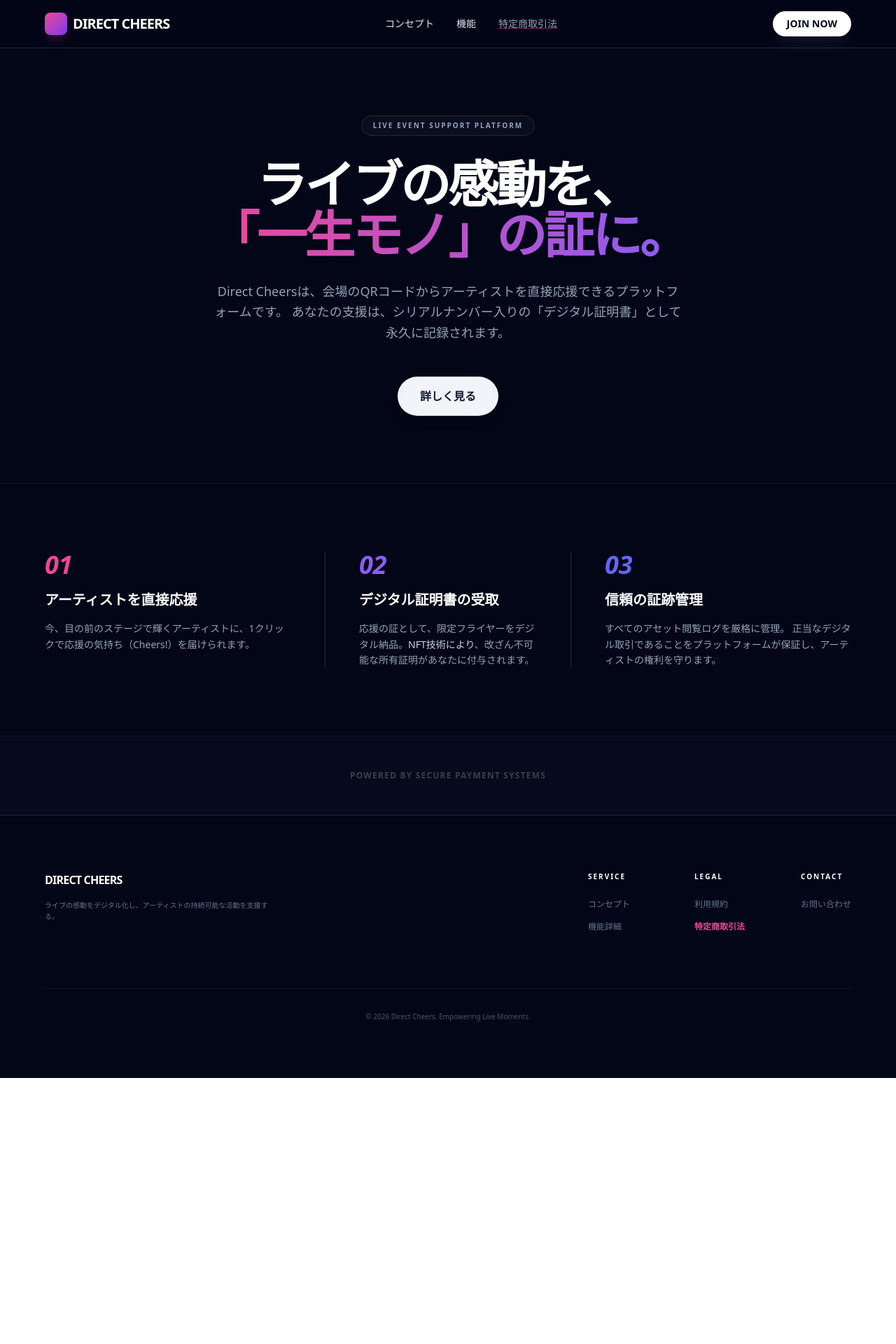
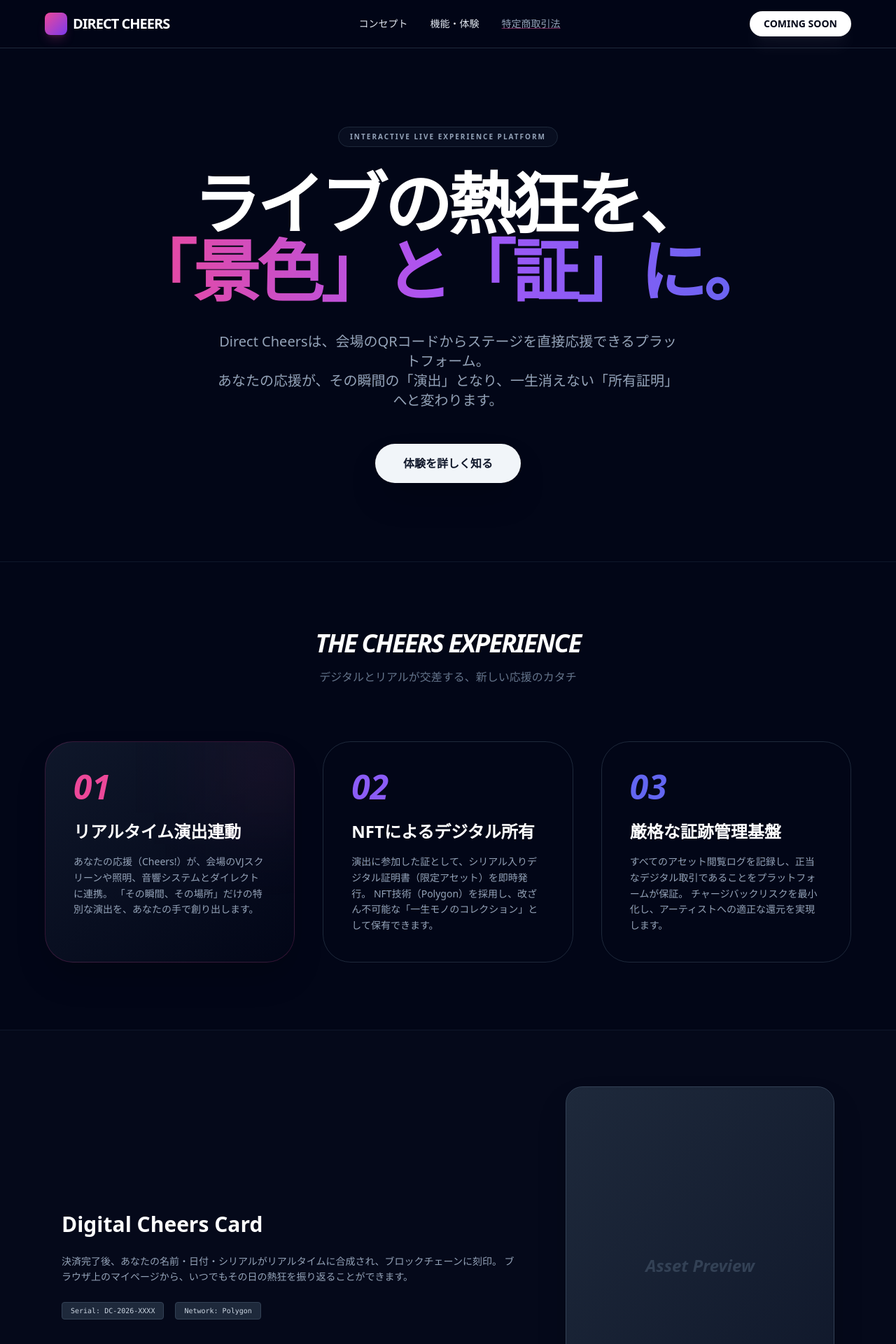
Before and after one commit to spacemindhiro/direct-cheers, a Next.js app: page / in a window 1280 px wide. Shown: the top 1920 px of the page at 70% size. Before the commit the page ends 1540 px from the top, so only its background shows below. Built offline with nearby package versions, Linux system fonts and the light colour scheme.

Commit message:
トップページに演出連携を追加

```diff
--- a/app/page.tsx
+++ b/app/page.tsx
@@ -4,7 +4,7 @@ import Link from 'next/link';
 export default function LandingPage() {
   return (
     <div className="min-h-screen bg-slate-950 text-slate-200 font-sans selection:bg-pink-500/30">
-      {/* --- Navigation --- */}
+      {/* --- Navigation: 審査官への信頼の入り口 --- */}
       <nav className="sticky top-0 z-50 backdrop-blur-md bg-slate-950/80 border-b border-slate-800 px-6 py-4">
         <div className="max-w-6xl mx-auto flex justify-between items-center">
           <Link href="/" className="flex items-center gap-2 group">
@@ -14,75 +14,84 @@ export default function LandingPage() {
 
           <div className="hidden md:flex gap-8 text-sm font-medium">
             <Link href="#concept" className="hover:text-pink-500 transition-colors">コンセプト</Link>
-            <Link href="#features" className="hover:text-pink-500 transition-colors">機能</Link>
+            <Link href="#features" className="hover:text-pink-500 transition-colors">機能・体験</Link>
             <Link href="/law" className="text-slate-400 hover:text-white underline decoration-pink-500/50 transition-colors">
               特定商取引法
             </Link>
           </div>
 
-          <button className="bg-white text-slate-950 px-5 py-2 rounded-full text-sm font-bold hover:bg-pink-500 hover:text-white transition-all shadow-xl shadow-white/5">
-            JOIN NOW
-          </button>
+          <div className="flex items-center gap-4">
+            <button className="bg-white text-slate-950 px-5 py-2 rounded-full text-sm font-bold hover:bg-pink-500 hover:text-white transition-all shadow-xl shadow-white/5">
+              COMING SOON
+            </button>
+          </div>
         </div>
       </nav>
 
-      {/* --- Hero Section: 熱狂と体験をメインに --- */}
-      <section id="concept" className="relative py-24 px-6 overflow-hidden border-b border-slate-900">
+      {/* --- Hero Section: 熱狂を一生モノにする --- */}
+      <section id="concept" className="relative py-28 px-6 overflow-hidden border-b border-slate-900">
         <div className="absolute top-0 left-1/2 -translate-x-1/2 w-[1000px] h-[600px] bg-pink-500/5 blur-[120px] rounded-full -z-10" />
 
-        <div className="max-w-4xl mx-auto text-center">
+        <div className="max-w-5xl mx-auto text-center">
           <span className="inline-block px-4 py-1.5 rounded-full border border-slate-800 text-slate-400 text-[10px] font-bold tracking-[0.2em] uppercase mb-8 bg-slate-900/50">
-            Live Event Support Platform
+            Interactive Live Experience Platform
           </span>
-          <h2 className="text-5xl md:text-7xl font-black mb-8 tracking-tighter text-white leading-[1.1]">
-            ライブの感動を、<br />
-            <span className="bg-gradient-to-r from-pink-500 to-violet-500 bg-clip-text text-transparent">
-              「一生モノ」の証に。
+          <h2 className="text-5xl md:text-8xl font-black mb-10 tracking-tighter text-white leading-[1.05]">
+            ライブの熱狂を、<br />
+            <span className="bg-gradient-to-r from-pink-500 via-purple-500 to-indigo-500 bg-clip-text text-transparent">
+              「景色」と「証」に。
             </span>
           </h2>
-          <p className="text-lg text-slate-400 max-w-2xl mx-auto leading-relaxed mb-12">
-            Direct Cheersは、会場のQRコードからアーティストを直接応援できるプラットフォームです。
-            あなたの支援は、シリアルナンバー入りの「デジタル証明書」として永久に記録されます。
+          <p className="text-lg md:text-xl text-slate-400 max-w-2xl mx-auto leading-relaxed mb-12">
+            Direct Cheersは、会場のQRコードからステージを直接応援できるプラットフォーム。<br className="hidden md:block" />
+            あなたの応援が、その瞬間の「演出」となり、一生消えない「所有証明」へと変わります。
           </p>
-          <div className="flex justify-center gap-4">
-            <Link href="#features" className="bg-slate-100 text-slate-900 px-8 py-4 rounded-full font-bold hover:bg-pink-500 hover:text-white transition-all shadow-lg">
-              詳しく見る
+          <div className="flex justify-center gap-6">
+            <Link href="#features" className="bg-slate-100 text-slate-900 px-10 py-4 rounded-full font-bold hover:bg-pink-500 hover:text-white transition-all shadow-2xl">
+              体験を詳しく知る
             </Link>
           </div>
         </div>
       </section>
 
-      {/* --- Features Section: NFTを「技術的裏付け」として紹介 --- */}
+      {/* --- Features Section: 3つのコア体験 --- */}
       <section id="features" className="py-24 bg-slate-950 px-6">
         <div className="max-w-6xl mx-auto">
-          <div className="grid md:grid-cols-3 gap-12">
+          <div className="text-center mb-20">
+            <h3 className="text-4xl font-black text-white mb-4 italic tracking-tighter uppercase">The Cheers Experience</h3>
+            <p className="text-slate-500">デジタルとリアルが交差する、新しい応援のカタチ</p>
+          </div>
 
-            {/* Feature 1: 応援体験 */}
-            <div className="space-y-4 text-center md:text-left">
-              <div className="text-pink-500 font-black text-4xl italic mb-2">01</div>
-              <h4 className="text-xl font-bold text-white">アーティストを直接応援</h4>
-              <p className="text-sm text-slate-400 leading-relaxed">
-                今、目の前のステージで輝くアーティストに、1クリックで応援の気持ち（Cheers!）を届けられます。
+          <div className="grid md:grid-cols-3 gap-10">
+
+            {/* 01: 演出連動 - PMのコダワリセクション */}
+            <div className="p-10 rounded-[2.5rem] bg-gradient-to-br from-slate-900 to-slate-950 border border-pink-500/20 shadow-2xl relative overflow-hidden group">
+              <div className="absolute -right-6 -top-6 w-32 h-32 bg-pink-500/10 blur-3xl group-hover:bg-pink-500/20 transition-all" />
+              <div className="text-pink-500 font-black text-5xl italic mb-6">01</div>
+              <h4 className="text-2xl font-bold text-white mb-4">リアルタイム演出連動</h4>
+              <p className="text-sm text-slate-400 leading-relaxed text-left">
+                あなたの応援（Cheers!）が、会場のVJスクリーンや照明、音響システムとダイレクトに連携。
+                「その瞬間、その場所」だけの特別な演出を、あなたの手で創り出します。
               </p>
             </div>
 
-            {/* Feature 2: デジタルギフト（NFTの役割） */}
-            <div className="space-y-4 text-center md:text-left border-y md:border-y-0 md:border-x border-slate-800 py-12 md:py-0 md:px-12">
-              <div className="text-violet-500 font-black text-4xl italic mb-2">02</div>
-              <h4 className="text-xl font-bold text-white">デジタル証明書の受取</h4>
+            {/* 02: NFT所有証明 - 技術的裏付け */}
+            <div className="p-10 rounded-[2.5rem] bg-slate-950 border border-slate-800 hover:border-violet-500/40 transition-all group">
+              <div className="text-violet-500 font-black text-5xl italic mb-6">02</div>
+              <h4 className="text-2xl font-bold text-white mb-4">NFTによるデジタル所有</h4>
               <p className="text-sm text-slate-400 leading-relaxed text-left">
-                応援の証として、限定フライヤーをデジタル納品。
-                <span className="text-slate-300">NFT技術により</span>、改ざん不可能な所有証明があなたに付与されます。
+                演出に参加した証として、シリアル入りデジタル証明書（限定アセット）を即時発行。
+                NFT技術（Polygon）を採用し、改ざん不可能な「一生モノのコレクション」として保有できます。
               </p>
             </div>
 
-            {/* Feature 3: 安心の証跡管理 */}
-            <div className="space-y-4 text-center md:text-left">
-              <div className="text-indigo-500 font-black text-4xl italic mb-2">03</div>
-              <h4 className="text-xl font-bold text-white">信頼の証跡管理</h4>
+            {/* 03: 証跡管理 - 審査官への信頼 */}
+            <div className="p-10 rounded-[2.5rem] bg-slate-950 border border-slate-800 hover:border-indigo-500/40 transition-all">
+              <div className="text-indigo-500 font-black text-5xl italic mb-6 text-left">03</div>
+              <h4 className="text-2xl font-bold text-white mb-4 text-left">厳格な証跡管理基盤</h4>
               <p className="text-sm text-slate-400 leading-relaxed text-left">
-                すべてのアセット閲覧ログを厳格に管理。
-                正当なデジタル取引であることをプラットフォームが保証し、アーティストの権利を守ります。
+                すべてのアセット閲覧ログを記録し、正当なデジタル取引であることをプラットフォームが保証。
+                チャージバックリスクを最小化し、アーティストへの適正な還元を実現します。
               </p>
             </div>
 
@@ -90,49 +99,72 @@ export default function LandingPage() {
         </div>
       </section>
 
-      {/* --- Trust Badge: Stripe審査を意識 --- */}
-      <section className="py-12 bg-slate-900/30 border-t border-slate-900">
-        <div className="max-w-4xl mx-auto px-6 flex flex-wrap justify-center items-center gap-8 opacity-50 grayscale transition-all hover:grayscale-0">
-          <span className="text-xs font-bold tracking-widest text-slate-500">POWERED BY SECURE PAYMENT SYSTEMS</span>
-          {/* ここに将来的にStripeなどのロゴを配置 */}
-        </div>
+      {/* --- Visual Asset Preview: イメージを想起させる --- */}
+      <section className="py-20 bg-slate-900/20 border-t border-slate-900 overflow-hidden">
+         <div className="max-w-6xl mx-auto px-6 flex flex-col md:flex-row items-center gap-16">
+            <div className="flex-1 space-y-6">
+                <h3 className="text-3xl font-bold text-white">Digital Cheers Card</h3>
+                <p className="text-slate-400 text-sm leading-relaxed">
+                   決済完了後、あなたの名前・日付・シリアルがリアルタイムに合成され、ブロックチェーンに刻印。
+                   ブラウザ上のマイページから、いつでもその日の熱狂を振り返ることができます。
+                </p>
+                <div className="flex gap-4">
+                    <div className="px-3 py-1 bg-slate-800 rounded text-[10px] text-slate-300 border border-slate-700 font-mono">Serial: DC-2026-XXXX</div>
+                    <div className="px-3 py-1 bg-slate-800 rounded text-[10px] text-slate-300 border border-slate-700 font-mono">Network: Polygon</div>
+                </div>
+            </div>
+            <div className="flex-1 w-full max-w-sm aspect-[3/4] bg-gradient-to-br from-slate-800 to-slate-900 rounded-3xl border border-slate-700 shadow-2xl relative flex items-center justify-center italic text-slate-700 font-black text-2xl">
+                Asset Preview
+            </div>
+         </div>
       </section>
 
       {/* --- Footer Area --- */}
-      <footer className="py-20 px-6 border-t border-slate-800 bg-slate-950">
-        <div className="max-w-6xl mx-auto flex flex-col md:flex-row justify-between items-start gap-12">
-          <div className="space-y-4">
-            <h5 className="font-bold text-white tracking-tighter">DIRECT CHEERS</h5>
-            <p className="text-slate-500 text-[10px] max-w-xs leading-relaxed">
-              ライブの感動をデジタル化し、アーティストの持続可能な活動を支援する。
+      <footer className="py-24 px-6 border-t border-slate-800 bg-slate-950">
+        <div className="max-w-6xl mx-auto flex flex-col md:flex-row justify-between items-start gap-16">
+          <div className="space-y-6">
+            <div className="flex items-center gap-2">
+              <div className="w-6 h-6 bg-white/10 rounded" />
+              <h5 className="font-bold text-white tracking-tighter">DIRECT CHEERS</h5>
+            </div>
+            <p className="text-slate-500 text-[10px] max-w-xs leading-relaxed uppercase tracking-widest">
+              Empowering artists and fans through digital asset technology.
             </p>
           </div>
 
-          <div className="grid grid-cols-2 sm:grid-cols-3 gap-12 sm:gap-20">
+          <div className="grid grid-cols-2 sm:grid-cols-3 gap-16 sm:gap-24">
             <div>
-              <h6 className="text-white font-bold text-[10px] uppercase tracking-[0.2em] mb-6">Service</h6>
-              <ul className="text-slate-500 text-xs space-y-4">
-                <li><Link href="/#concept" className="hover:text-white">コンセプト</Link></li>
-                <li><Link href="/#features" className="hover:text-white">機能詳細</Link></li>
+              <h6 className="text-white font-bold text-[10px] uppercase tracking-[0.3em] mb-8">Navigation</h6>
+              <ul className="text-slate-500 text-[11px] space-y-4 font-medium">
+                <li><Link href="/#concept" className="hover:text-pink-500 transition-colors">コンセプト</Link></li>
+                <li><Link href="/#features" className="hover:text-pink-500 transition-colors">機能体験</Link></li>
+                <li><button className="text-slate-700 cursor-not-allowed">マーケットプレイス</button></li>
               </ul>
             </div>
             <div>
-              <h6 className="text-white font-bold text-[10px] uppercase tracking-[0.2em] mb-6">Legal</h6>
-              <ul className="text-slate-500 text-xs space-y-4">
-                <li><Link href="/terms" className="hover:text-white">利用規約</Link></li>
-                <li><Link href="/law" className="text-pink-500 font-bold hover:underline">特定商取引法</Link></li>
+              <h6 className="text-white font-bold text-[10px] uppercase tracking-[0.3em] mb-8">Compliance</h6>
+              <ul className="text-slate-500 text-[11px] space-y-4 font-medium">
+                <li><Link href="/terms" className="hover:text-white transition-colors">利用規約</Link></li>
+                <li><Link href="/privacy" className="hover:text-white transition-colors">プライバシーポリシー</Link></li>
+                <li><Link href="/law" className="text-pink-500 font-bold hover:underline transition-all">特定商取引法に基づく表記</Link></li>
               </ul>
             </div>
             <div>
-              <h6 className="text-white font-bold text-[10px] uppercase tracking-[0.2em] mb-6">Contact</h6>
-              <ul className="text-slate-500 text-xs space-y-4">
-                <li><Link href="/contact" className="hover:text-white">お問い合わせ</Link></li>
+              <h6 className="text-white font-bold text-[10px] uppercase tracking-[0.3em] mb-8">Connect</h6>
+              <ul className="text-slate-500 text-[11px] space-y-4 font-medium">
+                <li><Link href="/contact" className="hover:text-white transition-colors">お問い合わせフォーム</Link></li>
+                <li><a href="https://x.com" target="_blank" className="hover:text-white transition-colors italic">Official X</a></li>
               </ul>
             </div>
           </div>
         </div>
-        <div className="max-w-6xl mx-auto mt-20 pt-8 border-t border-slate-900 text-center">
-          <p className="text-slate-600 text-[10px]">© 2026 Direct Cheers. Empowering Live Moments.</p>
+
+        <div className="max-w-6xl mx-auto mt-24 pt-8 border-t border-slate-900 flex flex-col md:flex-row justify-between items-center gap-4">
+          <p className="text-slate-600 text-[10px] font-mono">© 2026 Direct Cheers Platform. All Rights Reserved.</p>
+          <div className="flex gap-4 opacity-40 hover:opacity-100 transition-opacity">
+             <div className="w-8 h-4 bg-slate-800 rounded sm" />
+             <div className="w-8 h-4 bg-slate-800 rounded sm" />
+          </div>
         </div>
       </footer>
     </div>
```
